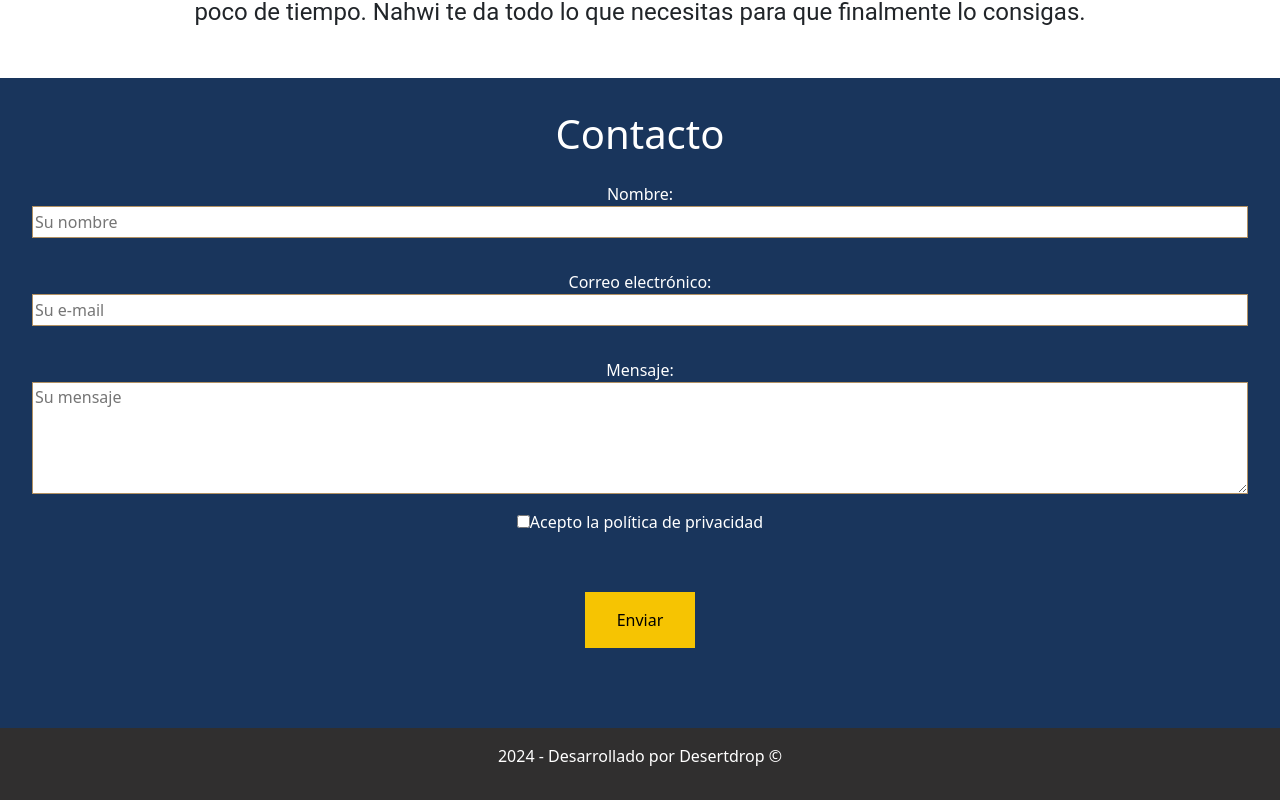
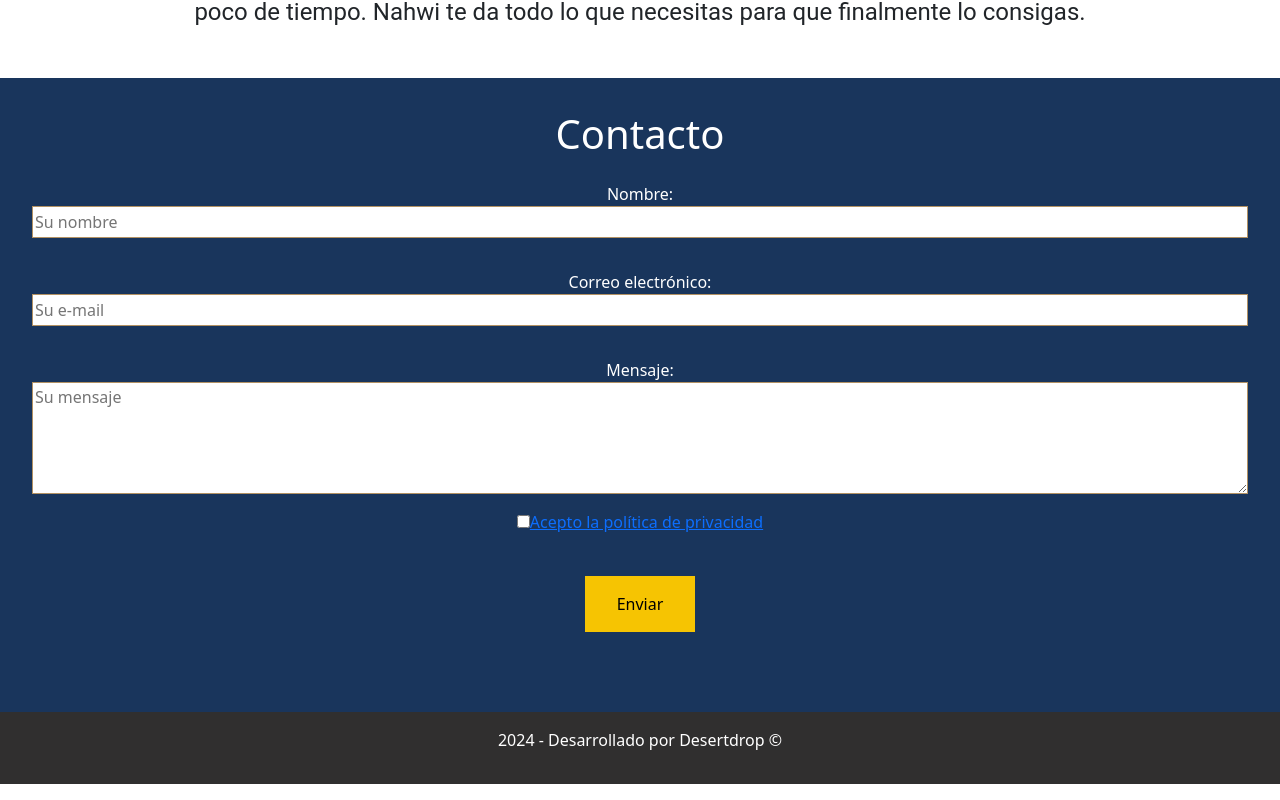
Before and after one commit to nlgarcia84/nahwi-landing, a React (Vite) app: page / in a window 1280 px wide. Shown: the part 1840-2640 px from the top of the page. Built offline with nearby package versions, Linux system fonts and the light colour scheme.

Commit message:
lopd added

```diff
--- a/src/components/ContactForm.jsx
+++ b/src/components/ContactForm.jsx
@@ -143,7 +143,7 @@ export const ContactForm = () => {
           </ItemForm>
           <input
             style={{
-              marginBottom: '2em',
+              marginBottom: '1em',
             }}
             type="checkbox"
             {...register('lopd', {
@@ -153,7 +153,9 @@ export const ContactForm = () => {
               },
             })}
           />
-          Acepto la política de privacidad
+          <a target="_blank" href="src/pages/lopd.html">
+            Acepto la política de privacidad
+          </a>
           {errors.lopd && <Span>{errors.lopd.message}</Span>}
           <DivButton>
             <Button type="submit">Enviar</Button>
```
